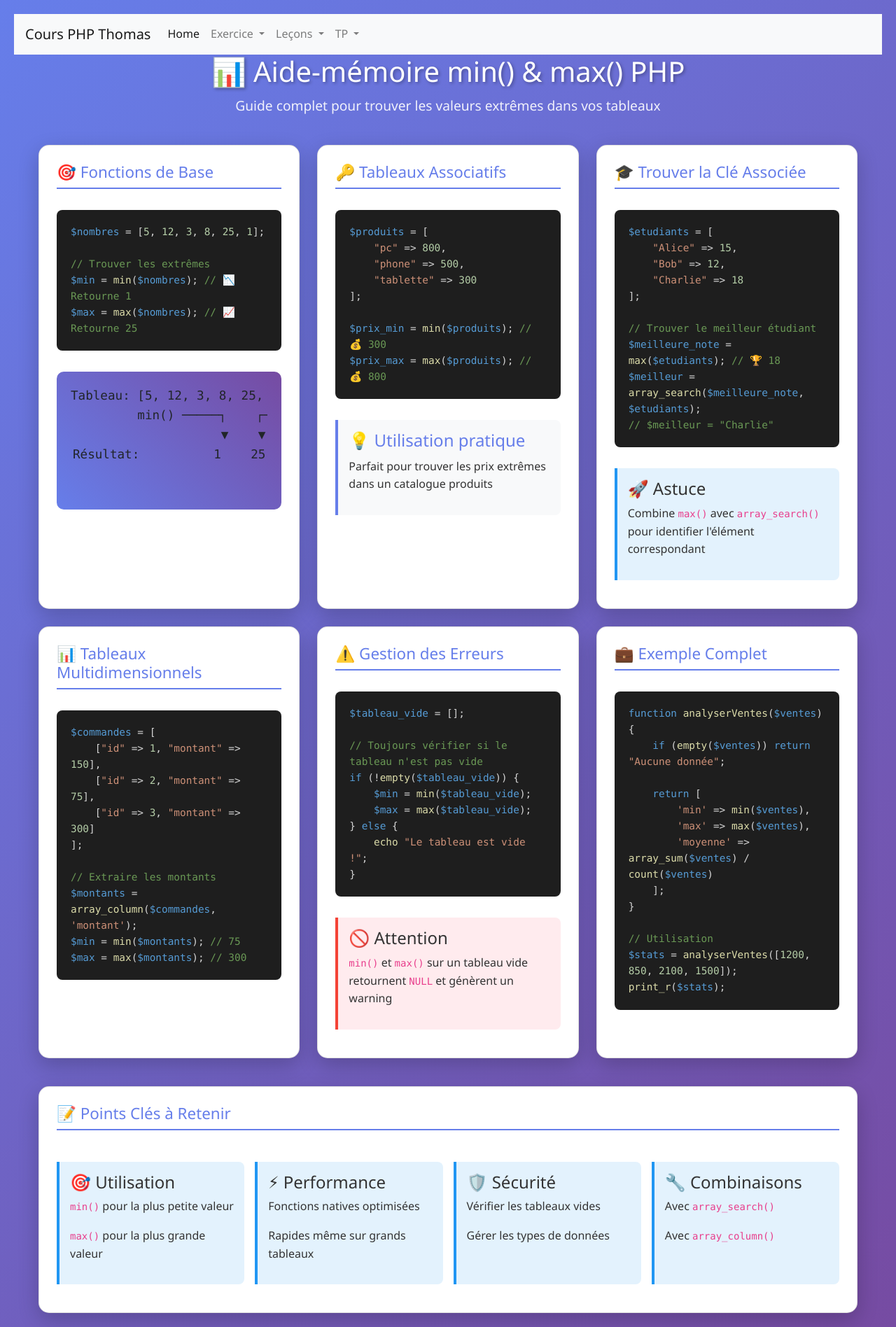
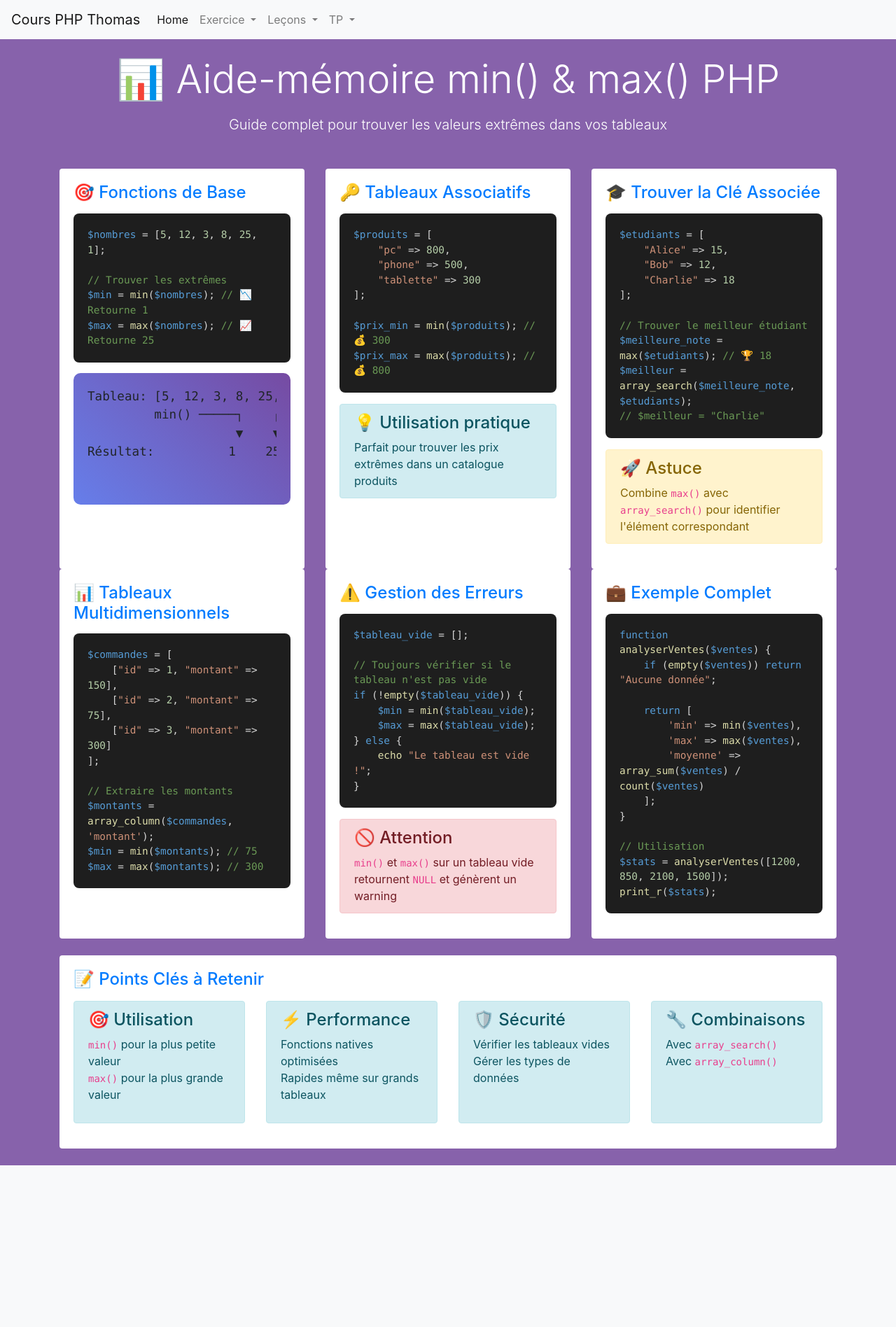
Before and after one commit to Thomasn9/Cours-PHP, a PHP site: page /Cours-PHP/lessons/min_max.php in a window 1280 px wide. Shown: the whole page at 70% size. After the commit the page ends 1665 px from the top, so only its background shows below. Run offline with PHP 8.4, Linux system fonts and the light colour scheme; some libraries are stand-ins or nearby versions.

Commit message:
ajout visuel et cours min max au propre

```diff
--- a/lessons/min_max.php
+++ b/lessons/min_max.php
@@ -9,71 +9,7 @@ include "../views/view_header.php";
     <meta name="viewport" content="width=device-width, initial-scale=1.0">
     <title>Aide-mémoire min() max() PHP</title>
     <style>
-        * {
-            margin: 0;
-            padding: 0;
-            box-sizing: border-box;
-        }
-
-        body {
-            font-family: 'Segoe UI', Tahoma, Geneva, Verdana, sans-serif;
-            line-height: 1.6;
-            color: #333;
-            background: linear-gradient(135deg, #667eea 0%, #764ba2 100%);
-            min-height: 100vh;
-            padding: 20px;
-        }
-
-        .container {
-            max-width: 1200px;
-            margin: 0 auto;
-        }
-
-        .header {
-            text-align: center;
-            margin-bottom: 40px;
-            color: white;
-        }
-
-        .header h1 {
-            font-size: 2.5em;
-            margin-bottom: 10px;
-            text-shadow: 2px 2px 4px rgba(0,0,0,0.3);
-        }
-
-        .header p {
-            font-size: 1.2em;
-            opacity: 0.9;
-        }
-
-        .card-grid {
-            display: grid;
-            grid-template-columns: repeat(auto-fit, minmax(350px, 1fr));
-            gap: 25px;
-            margin-bottom: 40px;
-        }
-
-        .card {
-            background: white;
-            border-radius: 15px;
-            padding: 25px;
-            box-shadow: 0 10px 30px rgba(0,0,0,0.2);
-            transition: transform 0.3s ease, box-shadow 0.3s ease;
-        }
-
-        .card:hover {
-            transform: translateY(-5px);
-            box-shadow: 0 15px 40px rgba(0,0,0,0.3);
-        }
-
-        .card h2 {
-            color: #667eea;
-            margin-bottom: 15px;
-            font-size: 1.4em;
-            border-bottom: 2px solid #667eea;
-            padding-bottom: 8px;
-        }
-
+        /* Styles personnalisés complémentaires */
         .code-block {
             background: #1e1e1e;
             color: #d4d4d4;
@@ -105,19 +41,6 @@ include "../views/view_header.php";
             color: #6a9955;
         }
 
-        .example {
-            background: #f8f9fa;
-            border-left: 4px solid #667eea;
-            padding: 15px;
-            margin: 15px 0;
-            border-radius: 0 8px 8px 0;
-        }
-
-        .example h4 {
-            color: #667eea;
-            margin-bottom: 10px;
-        }
-
         .visual {
             background: linear-gradient(45deg, #667eea, #764ba2);
             color: white;
@@ -131,50 +54,26 @@ include "../views/view_header.php";
             font-family: 'Consolas', 'Monaco', monospace;
             font-size: 1.1em;
         }
-
-        .tip {
-            background: #e3f2fd;
-            border-left: 4px solid #2196f3;
-            padding: 15px;
-            margin: 15px 0;
-            border-radius: 0 8px 8px 0;
-        }
-
-        .warning {
-            background: #ffebee;
-            border-left: 4px solid #f44336;
-            padding: 15px;
-            margin: 15px 0;
-            border-radius: 0 8px 8px 0;
-        }
-
-        .icon {
-            font-size: 1.5em;
-            margin-right: 10px;
-        }
-
-        @media (max-width: 768px) {
-            .card-grid {
-                grid-template-columns: 1fr;
-            }
-
-            .header h1 {
-                font-size: 2em;
-            }
+        body{
+            background-color: #683a96ca;
         }
     </style>
 </head>
-<body>
-    <div class="container">
-        <div class="header">
-            <h1>📊 Aide-mémoire min() & max() PHP</h1>
-            <p>Guide complet pour trouver les valeurs extrêmes dans vos tableaux</p>
+<body class="bg-gradient">
+    <div class="container py-4">
+        <!-- En-tête -->
+        <div class="text-center text-white mb-5">
+            <h1 class="display-4 fw-bold mb-3">📊 Aide-mémoire min() & max() PHP</h1>
+            <p class="lead">Guide complet pour trouver les valeurs extrêmes dans vos tableaux</p>
         </div>
 
-        <div class="card-grid">
+        <!-- Grille de cartes -->
+        <div class="row g-4 mb-4">
             <!-- Carte 1 : Bases -->
-            <div class="card">
-                <h2>🎯 Fonctions de Base</h2>
+            <div class="col-md-6 col-lg-4">
+                <div class="card h-100 shadow border-0">
+                    <div class="card-body">
+                        <h2 class="card-title h4 text-primary">🎯 Fonctions de Base</h2>
                         <div class="code-block">
                             <span class="keyword">$nombres</span> = [<span class="number">5</span>, <span class="number">12</span>, <span class="number">3</span>, <span class="number">8</span>, <span class="number">25</span>, <span class="number">1</span>];<br><br>
                             <span class="comment">// Trouver les extrêmes</span><br>
@@ -191,10 +90,14 @@ Résultat:          1    25
                             </pre>
                         </div>
                     </div>
+                </div>
+            </div>
 
             <!-- Carte 2 : Tableaux Associatifs -->
-            <div class="card">
-                <h2>🔑 Tableaux Associatifs</h2>
+            <div class="col-md-6 col-lg-4">
+                <div class="card h-100 shadow border-0">
+                    <div class="card-body">
+                        <h2 class="card-title h4 text-primary">🔑 Tableaux Associatifs</h2>
                         <div class="code-block">
                             <span class="keyword">$produits</span> = [<br>
                             &nbsp;&nbsp;&nbsp;&nbsp;<span class="string">"pc"</span> => <span class="number">800</span>,<br>
@@ -205,15 +108,19 @@ Résultat:          1    25
                             <span class="keyword">$prix_max</span> = <span class="function">max</span>(<span class="keyword">$produits</span>); <span class="comment">// 💰 800</span>
                         </div>
 
-                <div class="example">
-                    <h4>💡 Utilisation pratique</h4>
-                    <p>Parfait pour trouver les prix extrêmes dans un catalogue produits</p>
+                        <div class="alert alert-info mt-3">
+                            <h4 class="alert-heading">💡 Utilisation pratique</h4>
+                            <p class="mb-0">Parfait pour trouver les prix extrêmes dans un catalogue produits</p>
+                        </div>
+                    </div>
                 </div>
             </div>
 
             <!-- Carte 3 : Trouver les Clés -->
-            <div class="card">
-                <h2>🎓 Trouver la Clé Associée</h2>
+            <div class="col-md-6 col-lg-4">
+                <div class="card h-100 shadow border-0">
+                    <div class="card-body">
+                        <h2 class="card-title h4 text-primary">🎓 Trouver la Clé Associée</h2>
                         <div class="code-block">
                             <span class="keyword">$etudiants</span> = [<br>
                             &nbsp;&nbsp;&nbsp;&nbsp;<span class="string">"Alice"</span> => <span class="number">15</span>,<br>
@@ -226,15 +133,19 @@ Résultat:          1    25
                             <span class="comment">// $meilleur = "Charlie"</span>
                         </div>
 
-                <div class="tip">
-                    <h4>🚀 Astuce</h4>
-                    <p>Combine <code>max()</code> avec <code>array_search()</code> pour identifier l'élément correspondant</p>
+                        <div class="alert alert-warning mt-3">
+                            <h4 class="alert-heading">🚀 Astuce</h4>
+                            <p class="mb-0">Combine <code>max()</code> avec <code>array_search()</code> pour identifier l'élément correspondant</p>
+                        </div>
+                    </div>
                 </div>
             </div>
 
             <!-- Carte 4 : Tableaux Multidimensionnels -->
-            <div class="card">
-                <h2>📊 Tableaux Multidimensionnels</h2>
+            <div class="col-md-6 col-lg-4">
+                <div class="card h-100 shadow border-0">
+                    <div class="card-body">
+                        <h2 class="card-title h4 text-primary">📊 Tableaux Multidimensionnels</h2>
                         <div class="code-block">
                             <span class="keyword">$commandes</span> = [<br>
                             &nbsp;&nbsp;&nbsp;&nbsp;[<span class="string">"id"</span> => <span class="number">1</span>, <span class="string">"montant"</span> => <span class="number">150</span>],<br>
@@ -247,10 +158,14 @@ Résultat:          1    25
                             <span class="keyword">$max</span> = <span class="function">max</span>(<span class="keyword">$montants</span>); <span class="comment">// 300</span>
                         </div>
                     </div>
+                </div>
+            </div>
 
             <!-- Carte 5 : Gestion d'Erreurs -->
-            <div class="card">
-                <h2>⚠️ Gestion des Erreurs</h2>
+            <div class="col-md-6 col-lg-4">
+                <div class="card h-100 shadow border-0">
+                    <div class="card-body">
+                        <h2 class="card-title h4 text-primary">⚠️ Gestion des Erreurs</h2>
                         <div class="code-block">
                             <span class="keyword">$tableau_vide</span> = [];<br><br>
                             <span class="comment">// Toujours vérifier si le tableau n'est pas vide</span><br>
@@ -262,15 +177,19 @@ Résultat:          1    25
                             }
                         </div>
 
-                <div class="warning">
-                    <h4>🚫 Attention</h4>
-                    <p><code>min()</code> et <code>max()</code> sur un tableau vide retournent <code>NULL</code> et génèrent un warning</p>
+                        <div class="alert alert-danger mt-3">
+                            <h4 class="alert-heading">🚫 Attention</h4>
+                            <p class="mb-0"><code>min()</code> et <code>max()</code> sur un tableau vide retournent <code>NULL</code> et génèrent un warning</p>
+                        </div>
+                    </div>
                 </div>
             </div>
 
             <!-- Carte 6 : Exemple Complet -->
-            <div class="card">
-                <h2>💼 Exemple Complet</h2>
+            <div class="col-md-6 col-lg-4">
+                <div class="card h-100 shadow border-0">
+                    <div class="card-body">
+                        <h2 class="card-title h4 text-primary">💼 Exemple Complet</h2>
                         <div class="code-block">
                             <span class="keyword">function</span> <span class="function">analyserVentes</span>(<span class="keyword">$ventes</span>) {<br>
                             &nbsp;&nbsp;&nbsp;&nbsp;<span class="keyword">if</span> (<span class="function">empty</span>(<span class="keyword">$ventes</span>)) <span class="keyword">return</span> <span class="string">"Aucune donnée"</span>;<br><br>
@@ -286,37 +205,49 @@ Résultat:          1    25
                         </div>
                     </div>
                 </div>
+            </div>
+        </div>
 
         <!-- Résumé des Points Clés -->
-        <div class="card">
-            <h2>📝 Points Clés à Retenir</h2>
-            <div style="display: grid; grid-template-columns: repeat(auto-fit, minmax(250px, 1fr)); gap: 15px; margin-top: 15px;">
-                <div class="tip">
-                    <h4>🎯 Utilisation</h4>
-                    <p><code>min()</code> pour la plus petite valeur</p>
-                    <p><code>max()</code> pour la plus grande valeur</p>
+        <div class="card shadow border-0">
+            <div class="card-body">
+                <h2 class="card-title h4 text-primary">📝 Points Clés à Retenir</h2>
+                <div class="row mt-3">
+                    <div class="col-md-6 col-lg-3 mb-3">
+                        <div class="alert alert-info h-100">
+                            <h4 class="alert-heading">🎯 Utilisation</h4>
+                            <p class="mb-0"><code>min()</code> pour la plus petite valeur</p>
+                            <p class="mb-0"><code>max()</code> pour la plus grande valeur</p>
                         </div>
-                <div class="tip">
-                    <h4>⚡ Performance</h4>
-                    <p>Fonctions natives optimisées</p>
-                    <p>Rapides même sur grands tableaux</p>
                     </div>
-                <div class="tip">
-                    <h4>🛡️ Sécurité</h4>
-                    <p>Vérifier les tableaux vides</p>
-                    <p>Gérer les types de données</p>
+                    <div class="col-md-6 col-lg-3 mb-3">
+                        <div class="alert alert-info h-100">
+                            <h4 class="alert-heading">⚡ Performance</h4>
+                            <p class="mb-0">Fonctions natives optimisées</p>
+                            <p class="mb-0">Rapides même sur grands tableaux</p>
                         </div>
-                <div class="tip">
-                    <h4>🔧 Combinaisons</h4>
-                    <p>Avec <code>array_search()</code></p>
-                    <p>Avec <code>array_column()</code></p>
+                    </div>
+                    <div class="col-md-6 col-lg-3 mb-3">
+                        <div class="alert alert-info h-100">
+                            <h4 class="alert-heading">🛡️ Sécurité</h4>
+                            <p class="mb-0">Vérifier les tableaux vides</p>
+                            <p class="mb-0">Gérer les types de données</p>
+                        </div>
+                    </div>
+                    <div class="col-md-6 col-lg-3 mb-3">
+                        <div class="alert alert-info h-100">
+                            <h4 class="alert-heading">🔧 Combinaisons</h4>
+                            <p class="mb-0">Avec <code>array_search()</code></p>
+                            <p class="mb-0">Avec <code>array_column()</code></p>
+                        </div>
+                    </div>
                 </div>
             </div>
         </div>
     </div>
 
+    <!-- Animation simple pour les cartes -->
     <script>
-        // Animation simple pour les cartes
         document.addEventListener('DOMContentLoaded', function() {
             const cards = document.querySelectorAll('.card');
             cards.forEach((card, index) => {
--- a/views/view_header.php
+++ b/views/view_header.php
@@ -46,7 +46,7 @@
           Leçons
         </a>
         <div class="dropdown-menu" aria-labelledby="navbarDropdownMenuLink">
-          <a class="dropdown-item" href="../../Cours-PHP/lessons/Syntaxe_PHP.php">Syntaxe PHP</a>
+          <a class="dropdown-item" href="../../Cours-PHP/lessons/syntaxe_PHP.php">Syntaxe PHP</a>
           <a class="dropdown-item" href="../../Cours-PHP/lessons/min_max.php">Fonction min et max</a>
         </div>
       </li>
```
Also changed, not shown: exercices/readline.php (added, +56 -0 lines). Lines whose indentation alone changed are shown as unchanged.
